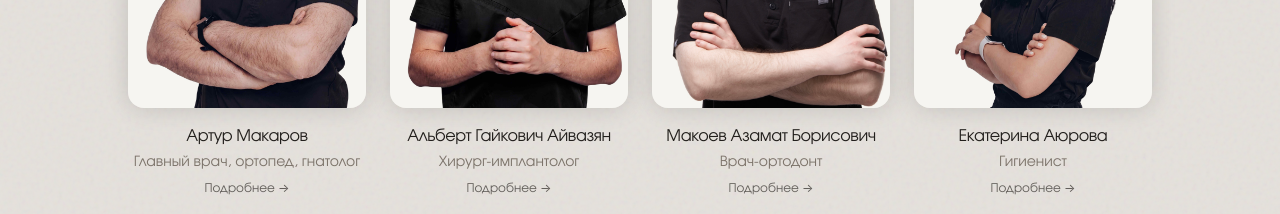
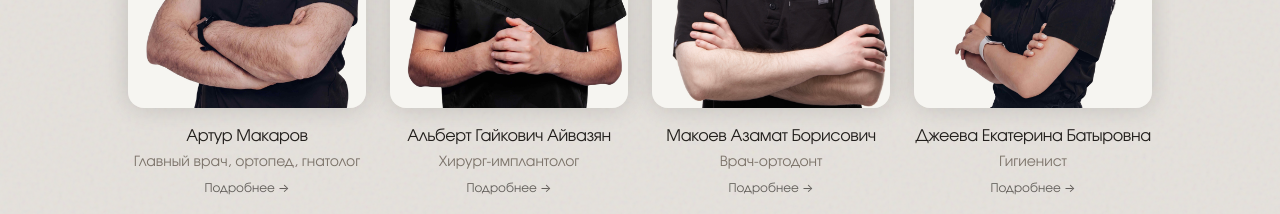
Before and after one commit to timsonyk/bfp-smile-studio, a React (Vite) app: page / in a window 1280 px wide. Shown: the part 3040-3254 px from the top of the page. Built offline with nearby package versions, Linux system fonts and the light colour scheme; the HTML template or start-up script is replaced by a standard one.

Commit message:
Переименование гигиениста: Екатерина Аюрова → Джеева Екатерина Батыровна

```diff
--- a/src/data/teamData.ts
+++ b/src/data/teamData.ts
@@ -76,7 +76,7 @@ export const teamMembers: TeamMember[] = [
   },
   {
     id: "ekaterina-ayurova",
-    name: "Екатерина Аюрова",
+    name: "Джеева Екатерина Батыровна",
     position: "Гигиенист",
     shortDescription: [
       "Работает под увеличением",
```
